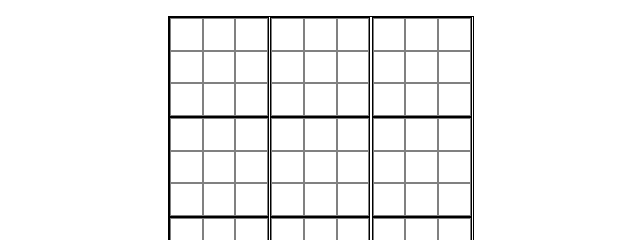
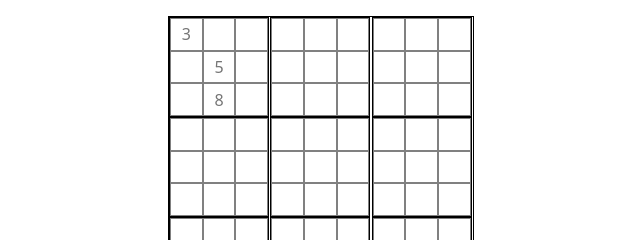
Before and after one commit to Hack-Weekly/saffron-wolf-sudoku, a plain HTML site: page index.html in a window 1280 px wide. Shown: the top 240 px of the page, 319-959 px from the left. Drawn offline with nearby package versions, Linux system fonts and the light colour scheme.

```diff
--- a/index.html
+++ b/index.html
@@ -20,14 +20,14 @@
       <header></header>
       <div class="grid-container">
           <div type="input" class="grid-item">
-              <input class="grid-square" id="grid_1.1" onkeyup="inputEventHandler(this)"></input>
+              <input class="grid-square" id="grid_1.1" onkeyup="inputEventHandler(this)" placeholder="3"></input>
               <input class="grid-square" id="grid_1.2" onkeyup="inputEventHandler(this)"></input>
               <input class="grid-square" id="grid_1.3" onkeyup="inputEventHandler(this)"></input>
               <input class="grid-square" id="grid_1.4" onkeyup="inputEventHandler(this)"></input>
-              <input class="grid-square" id="grid_1.5" onkeyup="inputEventHandler(this)"></input>
+              <input class="grid-square" id="grid_1.5" onkeyup="inputEventHandler(this)" placeholder="5"></input>
               <input class="grid-square" id="grid_1.6" onkeyup="inputEventHandler(this)"></input>
               <input class="grid-square" id="grid_1.7" onkeyup="inputEventHandler(this)"></input>
-              <input class="grid-square" id="grid_1.8" onkeyup="inputEventHandler(this)"></input>
+              <input class="grid-square" id="grid_1.8" onkeyup="inputEventHandler(this)" placeholder="8"></input>
               <input class="grid-square" id="grid_1.9" onkeyup="inputEventHandler(this)"></input>
           </div>
           <div type="input" class="grid-item">
```
Also changed, not shown: images/solution.png (added).
